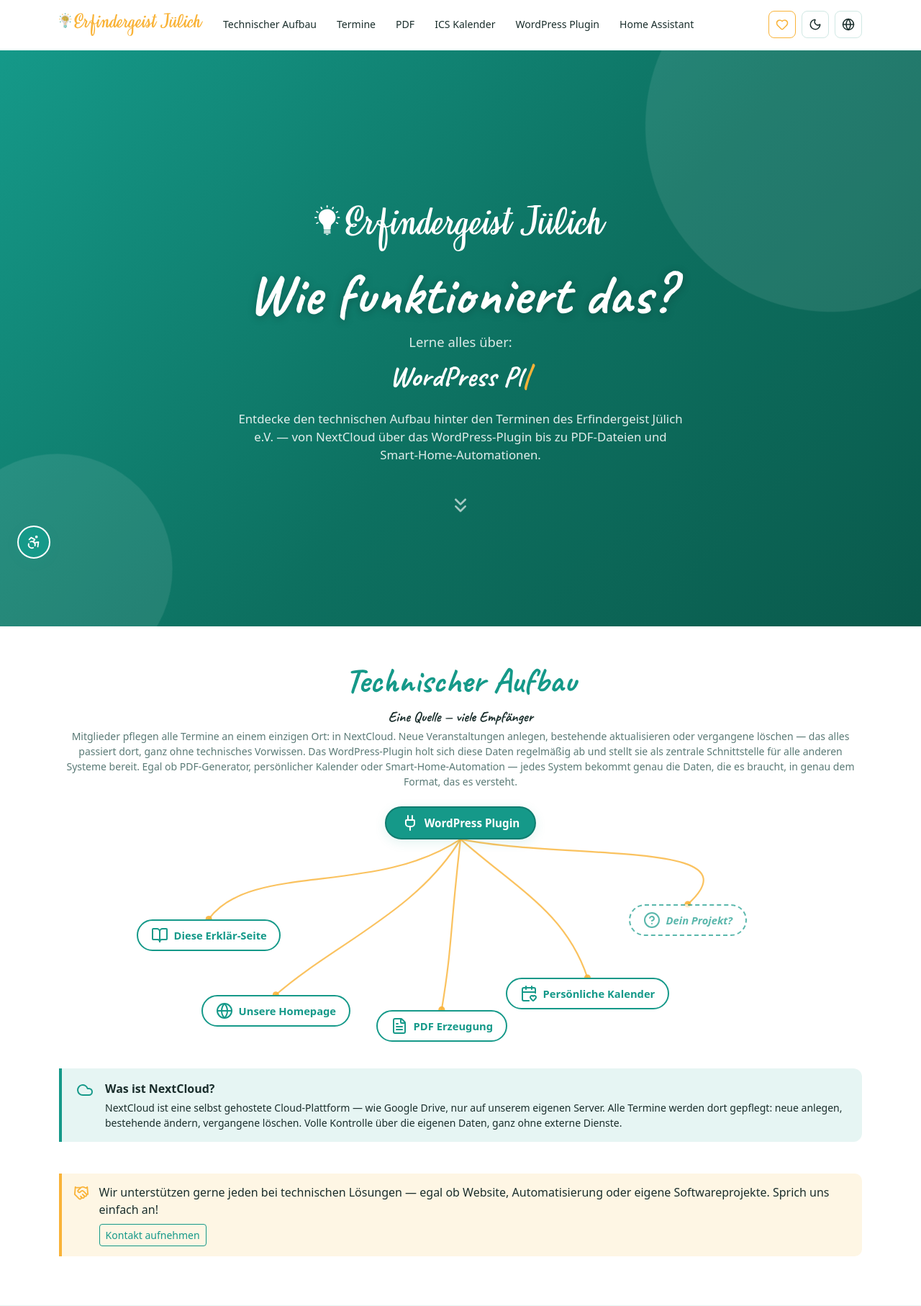
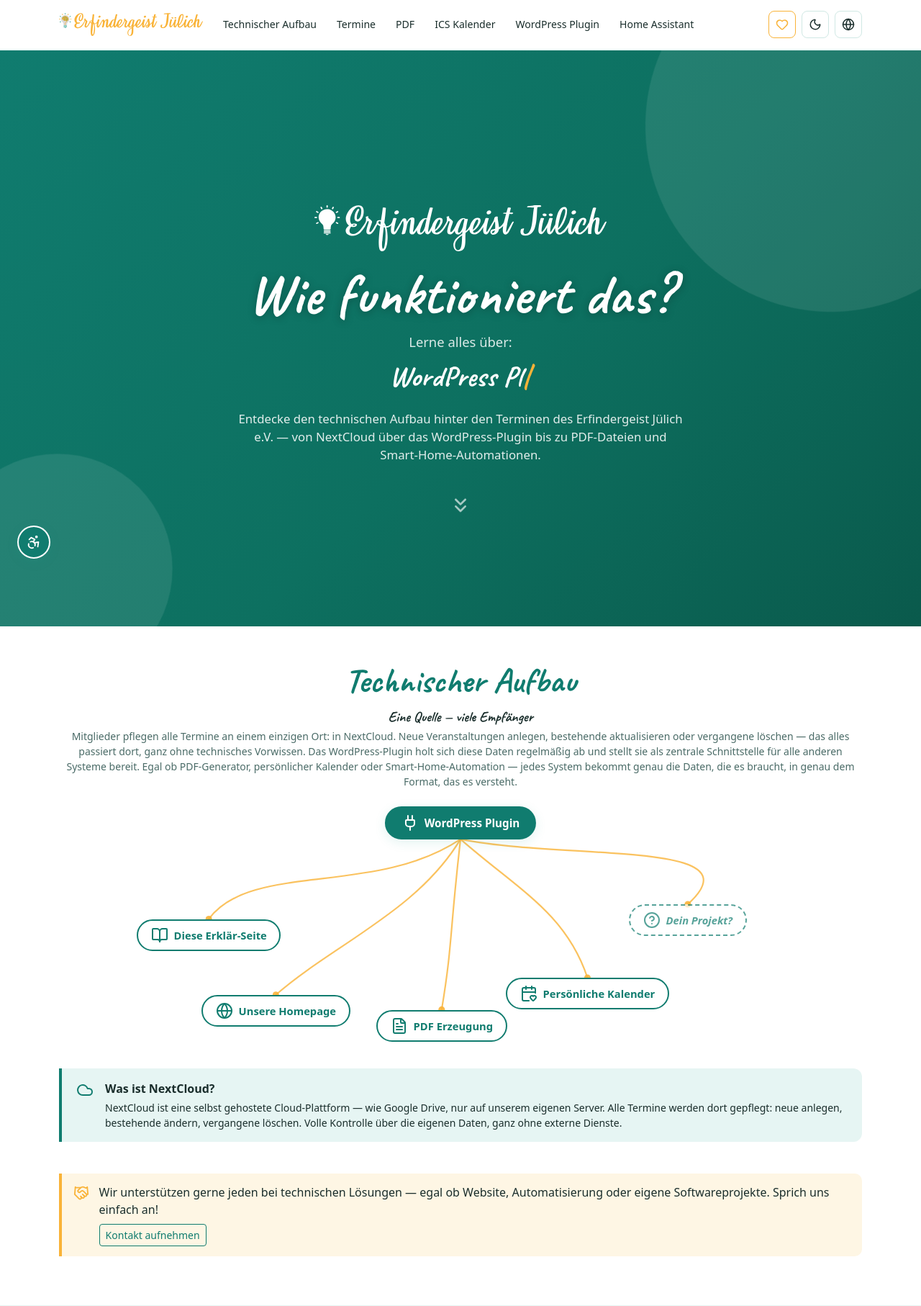
Before and after one commit to ErfindergeistJuelichOfficial/website, a PHP site: page /termine/index.php in a window 1280 px wide. Shown: the top 1814 px of the page at 72% size. Run offline with PHP 8.4, Linux system fonts and the light colour scheme.

Commit message:
fix: a11y colors termine

```diff
--- a/termine/css/main.css
+++ b/termine/css/main.css
@@ -18,7 +18,7 @@
 
 /* --- CSS Custom Properties -------------------------------- */
 :root {
-  --color-primary:        #159989;
+  --color-primary:        #107c6f;
   --color-primary-dark:   #107c6f;
   --color-primary-light:  #e6f5f3;
   --color-secondary:      #F9B338;
@@ -26,7 +26,7 @@
   --color-bg:             #f6fbfa;
   --color-surface:        #ffffff;
   --color-text:           #1a2e2c;
-  --color-text-muted:     #5a7a76;
+  --color-text-muted:     #4a6b67;
   --color-border:         #d0e8e4;
   --color-shadow:         rgba(21,153,137,.12);
   --font-scale:           1;
```
Also changed, not shown: share/A11Y.md (+2 -0 lines), share/assets/templates/tab-downloads.php (+8 -4 lines).
